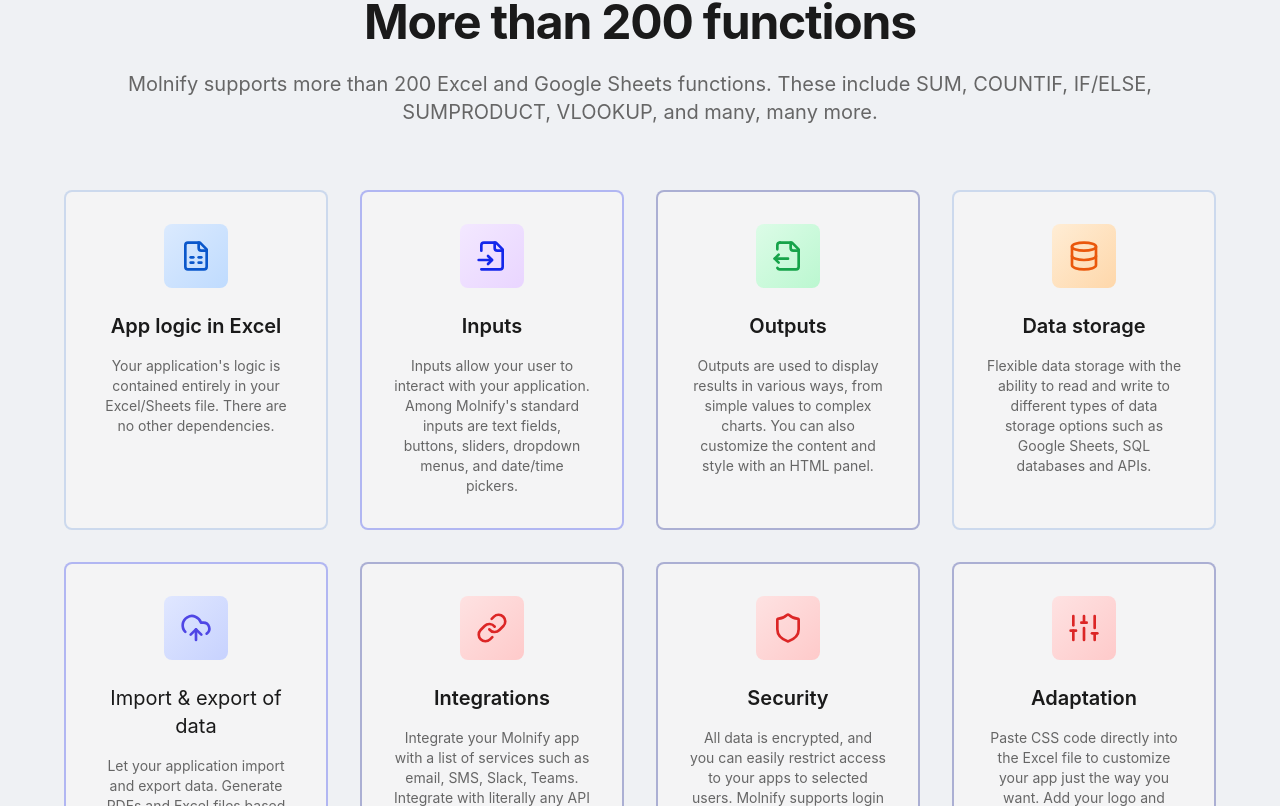
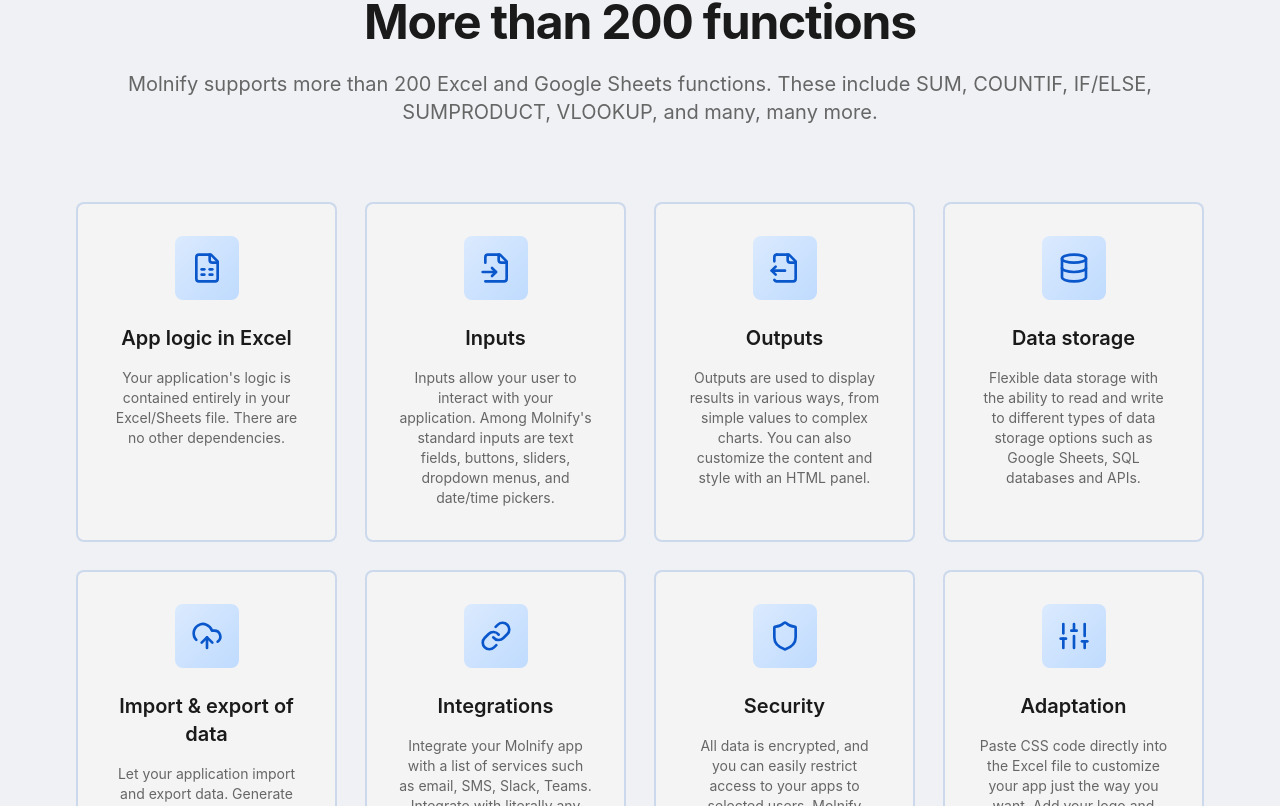
Before and after one commit to YaliZhang1/YL-website, a React (Vite) app: page /excel-to-web in a window 1280 px wide. Shown: the part 1994-2800 px from the top of the page. Built offline with nearby package versions, Linux system fonts and the light colour scheme; the HTML template or start-up script is replaced by a standard one.

Commit message:
use function to loop the cards in molnify page

```diff
--- a/src/components/ExcelToWebContent.tsx
+++ b/src/components/ExcelToWebContent.tsx
@@ -1,4 +1,5 @@
 import React from "react";
+import { useState, useEffect, useRef } from "react";
 import {
   FileSpreadsheet,
   FileInput,
@@ -6,7 +7,7 @@
   Sliders,
   Link,
   UploadCloud,
-  Code,
+  Award,
   Database,
   Users,
   Shield,
@@ -23,17 +24,134 @@
 } from "lucide-react";
 const functionsIcons = {
   "App logic in Excel": FileSpreadsheet,
-  "Inputs": FileInput,
-  "Outputs":  FileOutput,
-  "Data storage":  Database,
-  "Import & export of data":UploadCloud,
-  "Integrations ": Link,
-  "Security ":  Shield,
-  "Adaptation": Sliders,
+  Inputs: FileInput,
+  Outputs: FileOutput,
+  "Data storage": Database,
+  "Import & export of data": UploadCloud,
+  Integrations: Link,
+  Security: Shield,
+  Adaptation: Sliders,
 };
+const functionsContent = {
+  "App logic in Excel":
+    "Your application's logic is contained entirely in your Excel/Sheets file. There are no other dependencies.",
+  Inputs:
+    "Inputs allow your user to interact with your application. Among Molnify's standard inputs are text fields, buttons, sliders, dropdown menus, and date/time pickers.",
+  Outputs:
+    "Outputs are used to display results in various ways, from simple values ​​to complex charts. You can also customize the content and style with an HTML panel.",
+  "Data storage":
+    "Flexible data storage with the ability to read and write to different types of data storage options such as Google Sheets, SQL databases and APIs.",
+  "Import & export of data":
+    "Let your application import and export data. Generate PDFs and Excel files based on templates designed by you or construct processes for automatic import and export of data.",
+  Integrations:
+    "Integrate your Molnify app with a list of services such as email, SMS, Slack, Teams. Integrate with literally any API that supports HTTP POST/GET.",
+  Security:
+    "All data is encrypted, and you can easily restrict access to your apps to selected users. Molnify supports login with email/password, Google account, and Microsoft account, Token Authentication, as well as various types of SSO (Single Sign-On).",
+  Adaptation:
+    "Paste CSS code directly into the Excel file to customize your app just the way you want. Add your logo and colors. Write your JavaScript code directly in the Excel file or let us host your code separately.",
+};
+
+const FunctionCard = ({ functionName, index, triggerAnimation }) => {
+  const [isHovered, setIsHovered] = useState(false);
+  const [shouldAnimate, setShouldAnimate] = useState(false);
+  const Icon = functionsIcons[functionName] || Award;
+
+  useEffect(() => {
+    if (triggerAnimation && !shouldAnimate) {
+      const timer = setTimeout(() => setShouldAnimate(true), 200 + index * 150);
+      return () => clearTimeout(timer);
+    }
+  }, [triggerAnimation, index, shouldAnimate]);
+
+  return (
+    <div
+      className={`transition-all duration-700 transform h-full flex flex-col ${
+        shouldAnimate ? "opacity-100 translate-y-0" : "opacity-0 translate-y-8"
+      }`}
+      onMouseEnter={() => setIsHovered(true)}
+      onMouseLeave={() => setIsHovered(false)}
+    >
+      <div
+        className={`service-card service-card-1 rounded-lg p-8 text-center flex flex-col flex-1 ${
+          isHovered ? "transform -translate-y-2" : ""
+        }`}
+      >
+        {/* Background light effect */}
+        <div
+          className={`
+          absolute inset-0 rounded-2xl opacity-0 group-hover:opacity-100
+          bg-gradient-to-br from-blue-100/40 to-indigo-50/20
+          transition-opacity duration-500
+        `}
+        />
+        {/* Content Area */}
+        <div className="relative z-10">
+          <div className="flex flex-col items-center text-center ">
+            <div
+              className={`w-16 h-16 bg-gradient-to-br from-blue-100 to-blue-200 dark:from-blue-900/20 dark:to-blue-800/20 rounded-lg flex items-center justify-center mx-auto mb-6 ${
+                isHovered ? "scale-110" : ""
+              }
+              }`}
+            >
+              <Icon className="w-8 h-8 nordic-text-primary " />
+            </div>
+            <h3 className="text-xl font-semibold mb-4 nordic-text">
+              {functionName}
+            </h3>
+            <p className="nordic-text-muted text-sm">
+              {functionsContent[functionName]}
+            </p>
+          </div>
+        </div>
+      </div>
+    </div>
+  );
+};
+
 const ExcelToWebContent: React.FC = () => {
+  const [triggerAnimation, setTriggerAnimation] = useState(false);
+  const sectionRef = useRef(null);
+  const functionNames = [
+    "App logic in Excel",
+    "Inputs",
+    "Outputs",
+    "Data storage",
+    "Import & export of data",
+    "Integrations",
+    "Security",
+    "Adaptation",
+  ];
+  useEffect(() => {
+    const observer = new IntersectionObserver(
+      (entries) => {
+        entries.forEach((entry) => {
+          if (entry.isIntersecting) {
+            setTriggerAnimation(true);
+          }
+        });
+      },
+      {
+        threshold: 0.1, // Fires when 10% of the section enters the viewport
+        rootMargin: "-50px 0px", // Optional: Adjust the trigger boundaries
+      }
+    );
+
+    if (sectionRef.current) {
+      observer.observe(sectionRef.current);
+    }
+
+    return () => {
+      if (sectionRef.current) {
+        observer.unobserve(sectionRef.current);
+      }
+    };
+  }, []);
   return (
-    <div className="min-h-screen  nordic-bg nordic-text">
+    <div ref={sectionRef} className=" nordic-bg nordic-text w-7xl">
+      {/* Background decoration*/}
+      <div className="absolute top-0 left-1/4 w-64 h-64 bg-blue-100/30 rounded-full blur-3xl" />
+      <div className="absolute bottom-0 right-1/4 w-96 h-96 bg-indigo-100/20 rounded-full blur-3xl" />
+      <div>
         {/* Hero Section */}
         <section className="relative overflow-hidden pt-44 pb-20 px-4 ">
           {/* Decorative background elements */}
@@ -50,8 +168,8 @@
             </h1>
             <p className="text-xl md:text-2xl nordic-text-muted mb-12 max-w-3xl mx-auto animate-fadeInUp animate-delay-1">
               Turn your Excel files and Google Sheets into powerful web
-            applications - no coding required. Just upload, and your spreadsheet
-            becomes a professional web app.
+              applications - no coding required. Just upload, and your
+              spreadsheet becomes a professional web app.
             </p>
           </div>
         </section>
@@ -64,10 +182,10 @@
                 Our solutions – tailored for you
               </h2>
               <p className="text-xl nordic-text-muted max-w-5xl mx-auto">
-              At Molnify, we specialize in turning Excel files and spreadsheets
-              into Web applications. We know every business has unique needs,
-              and our focus is on creating tailored solutions that help you
-              achieve your goals and improve processes.
+                At Molnify, we specialize in turning Excel files and
+                spreadsheets into Web applications. We know every business has
+                unique needs, and our focus is on creating tailored solutions
+                that help you achieve your goals and improve processes.
               </p>
             </div>
 
@@ -168,9 +286,9 @@
                   Output boxes
                 </h3>
                 <p className="nordic-text-muted mb-6">
-                Output boxes are great for showing results and can include logic
-                and functions. You can build apps just like in Excel or Google
-                Sheets.
+                  Output boxes are great for showing results and can include
+                  logic and functions. You can build apps just like in Excel or
+                  Google Sheets.
                 </p>
                 <div className="w-full h-32 bg-gray-200 dark:bg-gray-700 rounded-md">
                   <img
@@ -211,116 +329,30 @@
                 More than 200 functions
               </h2>
               <p className="text-xl nordic-text-muted">
-              Molnify supports more than 200 Excel and Google Sheets functions.
-              These include SUM, COUNTIF, IF/ELSE, SUMPRODUCT, VLOOKUP, and
-              many, many more.
+                Molnify supports more than 200 Excel and Google Sheets
+                functions. These include SUM, COUNTIF, IF/ELSE, SUMPRODUCT,
+                VLOOKUP, and many, many more.
               </p>
             </div>
 
-          <div className="grid md:grid-cols-4 gap-8">
-
-            <div className="service-card service-card-1 rounded-lg p-8 text-center">
-              <div className="w-16 h-16 bg-gradient-to-br from-blue-100 to-blue-200 dark:from-blue-900/20 dark:to-blue-800/20 rounded-lg flex items-center justify-center mx-auto mb-6">
-                <FileSpreadsheet className="w-8 h-8 nordic-text-primary" />
+            {/* Card Grid */}
+            <div className="grid grid-cols-1 md:grid-cols-2  lg:grid-cols-4 gap-1 items-stretch max-w-7xl">
+              {functionNames.map((functionName, index) => (
+                <div
+                  key={functionName}
+                  className="flex flex-col rounded-lg p-3 text-center  h-full"
+                >
+                  <FunctionCard
+                    functionName={functionName}
+                    index={index}
+                    triggerAnimation={triggerAnimation}
+                  />
                 </div>
-              <h3 className="text-xl font-semibold mb-4 nordic-text">
-                App logic in Excel
-              </h3>
-              <p className="nordic-text-muted text-sm">
-                Your application's logic is contained entirely in your
-                Excel/Sheets file. There are no other dependencies.
-              </p>
-            </div>
-
-            <div className="service-card service-card-2 rounded-lg p-8 text-center">
-              <div className="w-16 h-16 bg-gradient-to-br from-purple-100 to-purple-200 dark:from-purple-900/20 dark:to-purple-800/20 rounded-lg flex items-center justify-center mx-auto mb-6">
-                <FileInput className="w-8 h-8 nordic-text-secondary" />
-              </div>
-              <h3 className="text-xl font-semibold mb-4 nordic-text">Inputs</h3>
-              <p className="nordic-text-muted text-sm">
-                Inputs allow your user to interact with your application. Among
-                Molnify's standard inputs are text fields, buttons, sliders,
-                dropdown menus, and date/time pickers.
-              </p>
-            </div>
-
-            <div className="service-card service-card-3 rounded-lg p-8 text-center">
-              <div className="w-16 h-16 bg-gradient-to-br from-green-100 to-green-200 dark:from-green-900/20 dark:to-green-800/20 rounded-lg flex items-center justify-center mx-auto mb-6">
-                <FileOutput className="w-8 h-8 text-green-600" />
-              </div>
-              <h3 className="text-xl font-semibold mb-4 nordic-text">
-                Outputs
-              </h3>
-              <p className="nordic-text-muted text-sm">
-                Outputs are used to display results in various ways, from simple
-                values ​​to complex charts. You can also customize the content
-                and style with an HTML panel.
-              </p>
-            </div>
-
-
-            <div className="service-card service-card-1 rounded-lg p-8 text-center">
-              <div className="w-16 h-16 bg-gradient-to-br from-orange-100 to-orange-200 dark:from-orange-900/20 dark:to-orange-800/20 rounded-lg flex items-center justify-center mx-auto mb-6">
-                < Database className="w-8 h-8 text-orange-600" />
-              </div>
-              <h3 className="text-xl font-semibold mb-4 nordic-text">
-                Data storage
-              </h3>
-              <p className="nordic-text-muted text-sm">
-                Flexible data storage with the ability to read and write to different types of data storage options such as Google Sheets, SQL databases and APIs.
-              </p>
-            </div>
-
-            <div className="service-card service-card-2 rounded-lg p-8 text-center">
-              <div className="w-16 h-16 bg-gradient-to-br from-indigo-100 to-indigo-200 dark:from-indigo-900/20 dark:to-indigo-800/20 rounded-lg flex items-center justify-center mx-auto mb-6">
-                <UploadCloud className="w-8 h-8 text-indigo-600" />
-              </div>
-              <h3 className="text-xl font-semibary mb-4 nordic-text">
-                Import & export of data
-              </h3>
-              <p className="nordic-text-muted text-sm">
-               Let your application import and export data. Generate PDFs and Excel files based on templates designed by you or construct processes for automatic import and export of data.
-              </p>
-            </div>
-
-            <div className="service-card service-card-3 rounded-lg p-8 text-center">
-              <div className="w-16 h-16 bg-gradient-to-br from-red-100 to-red-200 dark:from-red-900/20 dark:to-red-800/20 rounded-lg flex items-center justify-center mx-auto mb-6">
-                <Link className="w-8 h-8 text-red-600" />
-              </div>
-              <h3 className="text-xl font-semibold mb-4 nordic-text">
-                Integrations
-              </h3>
-              <p className="nordic-text-muted text-sm">
-               Integrate your Molnify app with a list of services such as email, SMS, Slack, Teams. Integrate with literally any API that supports HTTP POST/GET.
-              </p>
-            </div>
-
-            <div className="service-card service-card-3 rounded-lg p-8 text-center">
-              <div className="w-16 h-16 bg-gradient-to-br from-red-100 to-red-200 dark:from-red-900/20 dark:to-red-800/20 rounded-lg flex items-center justify-center mx-auto mb-6">
-                <Shield className="w-8 h-8 text-red-600" />
-              </div>
-              <h3 className="text-xl font-semibold mb-4 nordic-text">
-                Security
-              </h3>
-              <p className="nordic-text-muted text-sm">
-               All data is encrypted, and you can easily restrict access to your apps to selected users. Molnify supports login with email/password, Google account, and Microsoft account, Token Authentication, as well as various types of SSO (Single Sign-On).
-              </p>
-            </div>
-
-            <div className="service-card service-card-3 rounded-lg p-8 text-center">
-              <div className="w-16 h-16 bg-gradient-to-br from-red-100 to-red-200 dark:from-red-900/20 dark:to-red-800/20 rounded-lg flex items-center justify-center mx-auto mb-6">
-                <Sliders className="w-8 h-8 text-red-600" />
-              </div>
-              <h3 className="text-xl font-semibold mb-4 nordic-text">
-                Adaptation
-              </h3>
-              <p className="nordic-text-muted text-sm">
-              Paste CSS code directly into the Excel file to customize your app just the way you want. Add your logo and colors. Write your JavaScript code directly in the Excel file or let us host your code separately.
-              </p>
-            </div>
+              ))}
             </div>
           </div>
         </section>
+      </div>
     </div>
   );
 };
```
Lines whose indentation alone changed are shown as unchanged.
